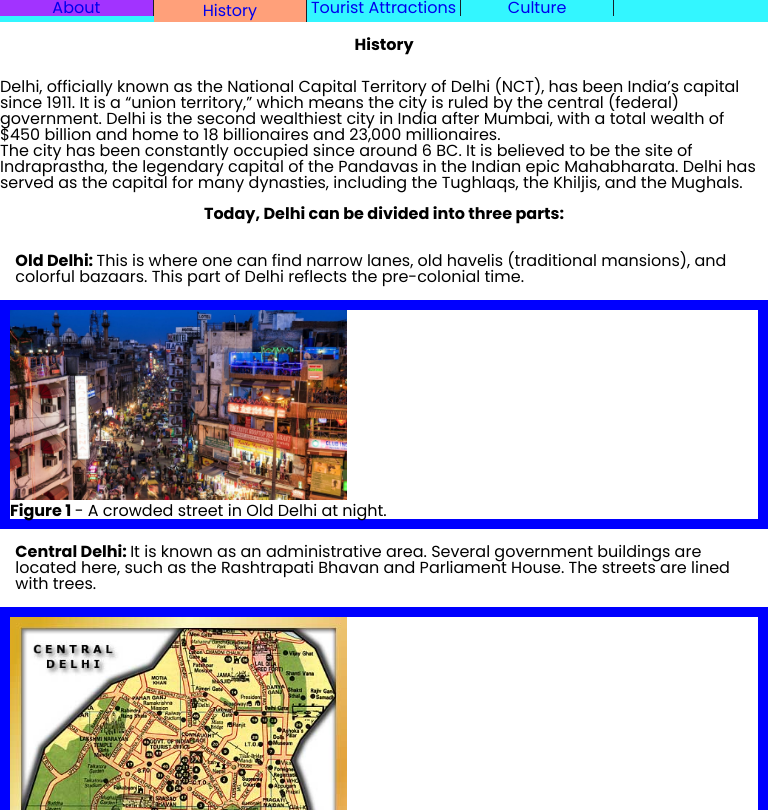
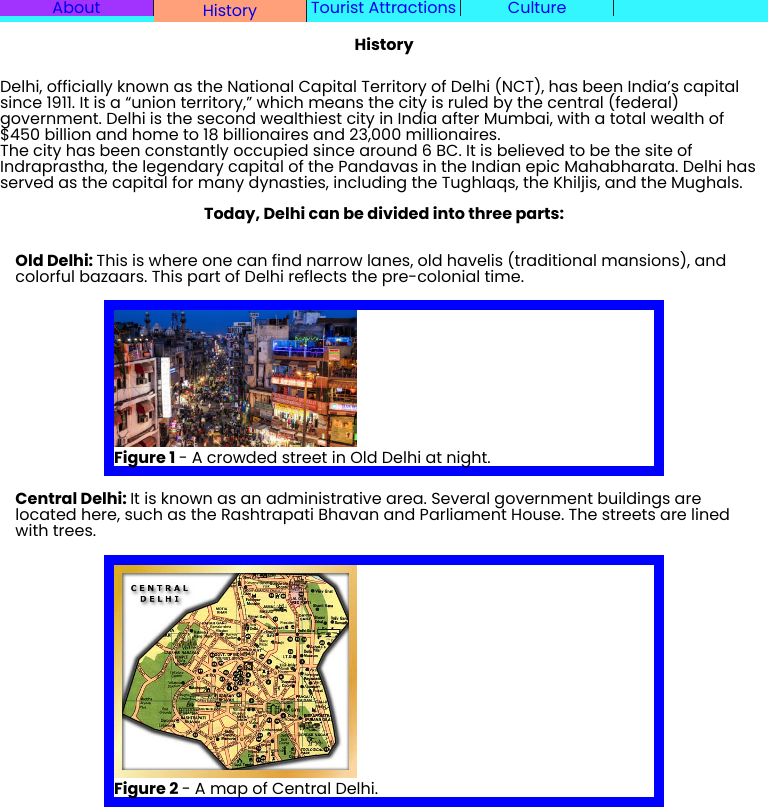
Before and after one commit to sbabtiwa/Delhi, a plain HTML site: page history.html in a window 768 px wide. Shown: the top 810 px of the page. Drawn offline with Linux system fonts and the light colour scheme.

Commit message:
Add files via upload

```diff
--- a/css/d_style.css
+++ b/css/d_style.css
@@ -167,7 +167,7 @@ nav li a:hover{
 	/*}*/
 	.image{
 		border: 10px solid blue;
-		width: 300wh;
+		width: 70vh;
 		display:block;
 	}
 
```
